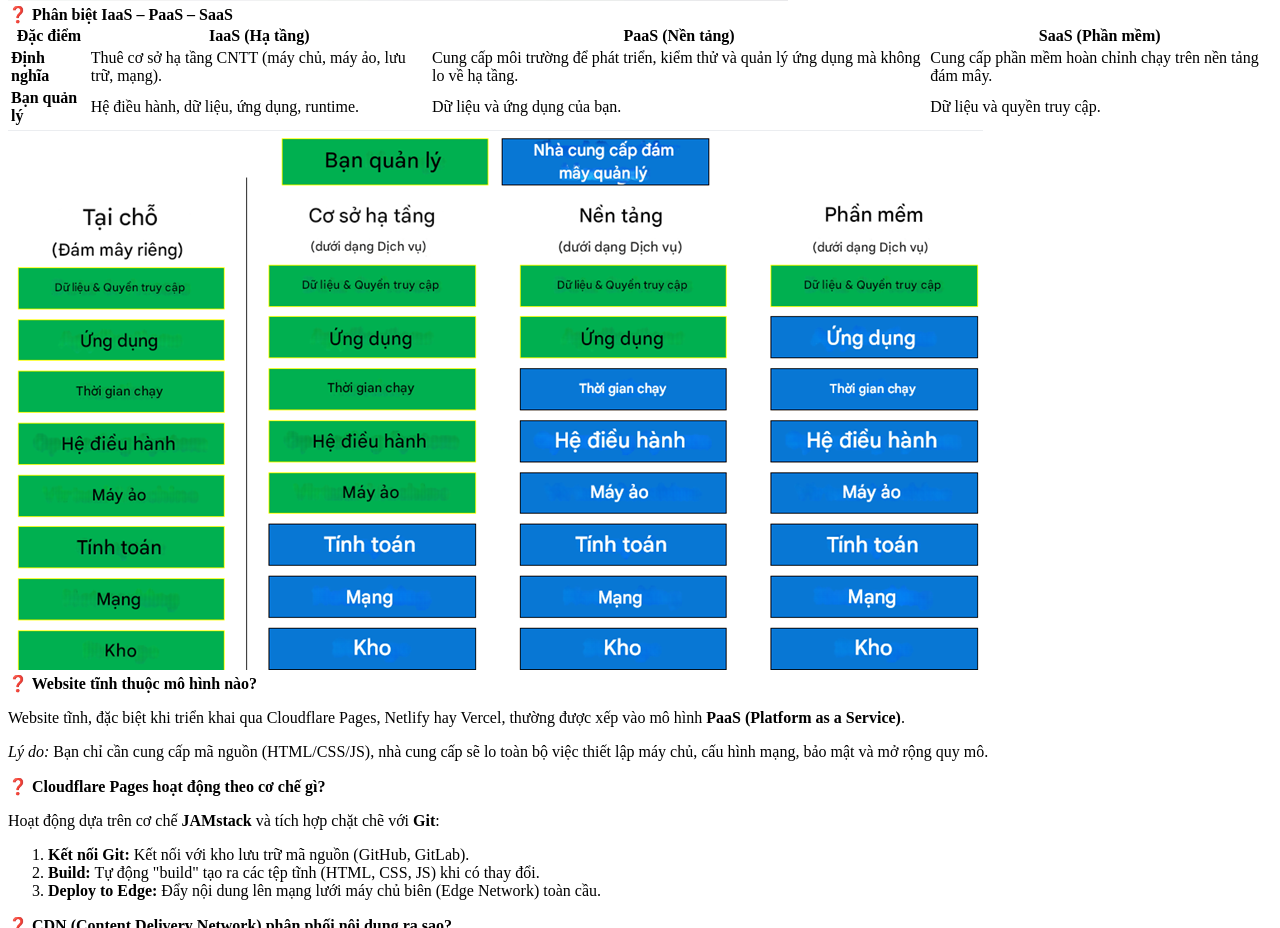
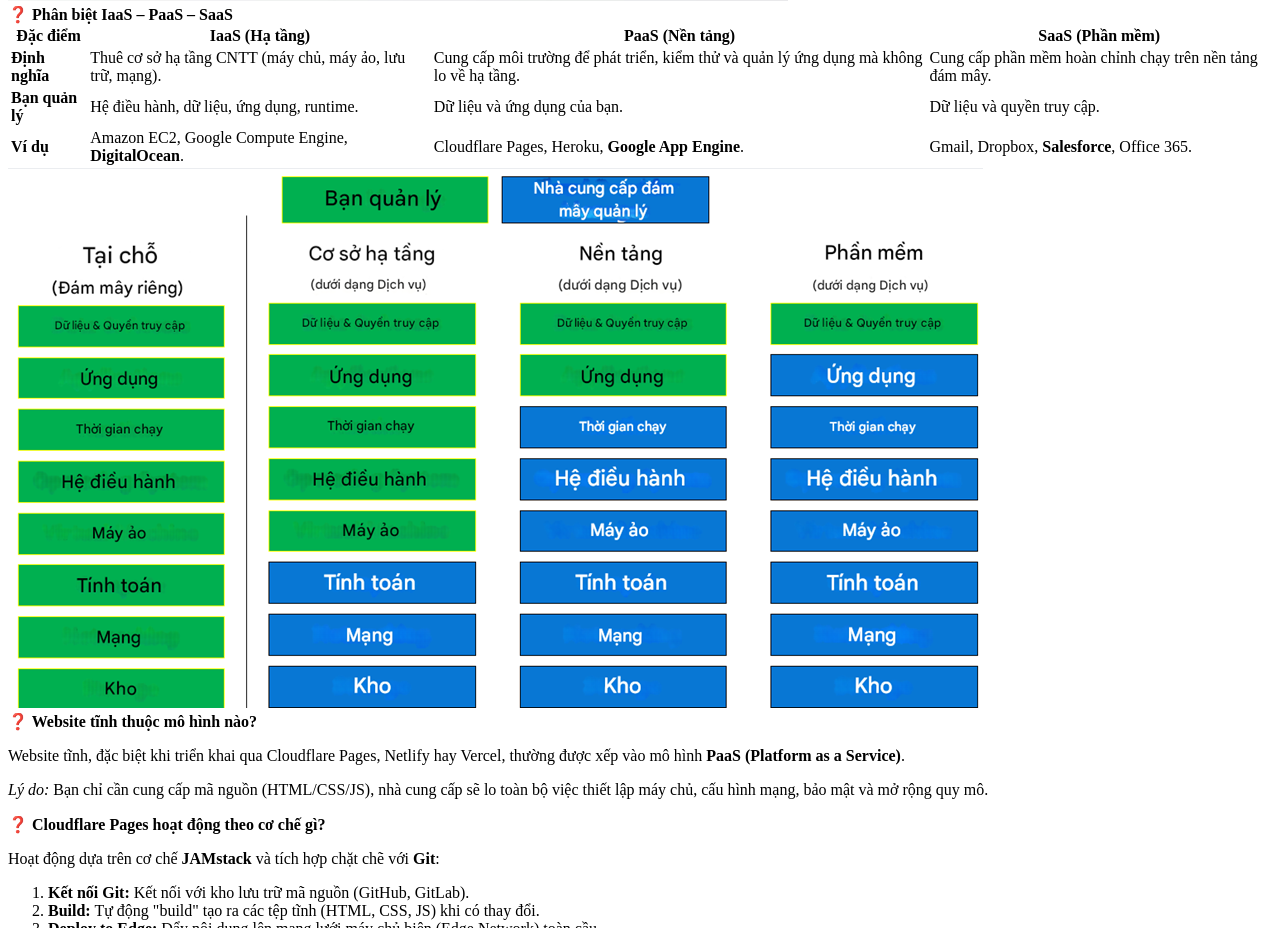
Before and after one commit to quocthai1212/baotao1, a plain HTML site: page index.html in a window 1280 px wide. Shown: the part 820-1748 px from the top of the page. Drawn offline with Linux system fonts and the light colour scheme.

Commit message:
Refactor index.html for layout and security enhancements
Updated HTML structure and styles for improved layout and security features.

```diff
--- a/index.html
+++ b/index.html
@@ -40,6 +40,7 @@
             background-color: #f0f4f8;
             color: #333;
             line-height: 1.6;
+            /* Thiết lập để footer luôn ở đáy nếu nội dung ngắn */
             display: flex;
             flex-direction: column;
             min-height: 100vh;
@@ -48,8 +49,9 @@
             width: 90%;
             max-width: 1200px;
             margin: auto;
+            /* Đã xóa padding-bottom lớn ở đây */
             padding: 20px 0 40px 0;
-            flex: 1;
+            flex: 1; /* Đẩy footer xuống dưới cùng */
         }
         h1, h2, h3 { font-weight: 700; }
 
@@ -65,14 +67,14 @@
         header h1 { margin: 0; font-size: 2.5em; }
         header p { font-size: 1.2em; opacity: 0.9; }
 
-        /* Footer */
+        /* --- SỬA ĐỔI FOOTER --- */
         footer {
             background-color: #343a40;
             color: #adb5bd;
             text-align: center;
             padding: 20px 0;
             width: 100%;
-            margin-top: auto;
+            margin-top: auto; /* Đẩy footer xuống đáy nếu nội dung ngắn */
         }
 
         /* Section Styling */
@@ -201,6 +203,10 @@
                                 <td>Dữ liệu và quyền truy cập.</td>
                             </tr>
                             <tr>
+                                <td><strong>Ví dụ</strong></td>
+                                <td>Amazon EC2, Google Compute Engine, <b>DigitalOcean</b>.</td>
+                                <td>Cloudflare Pages, Heroku, <b>Google App Engine</b>.</td>
+                                <td>Gmail, Dropbox, <b>Salesforce</b>, Office 365.</td>
                             </tr>
                         </tbody>
                     </table>
```
